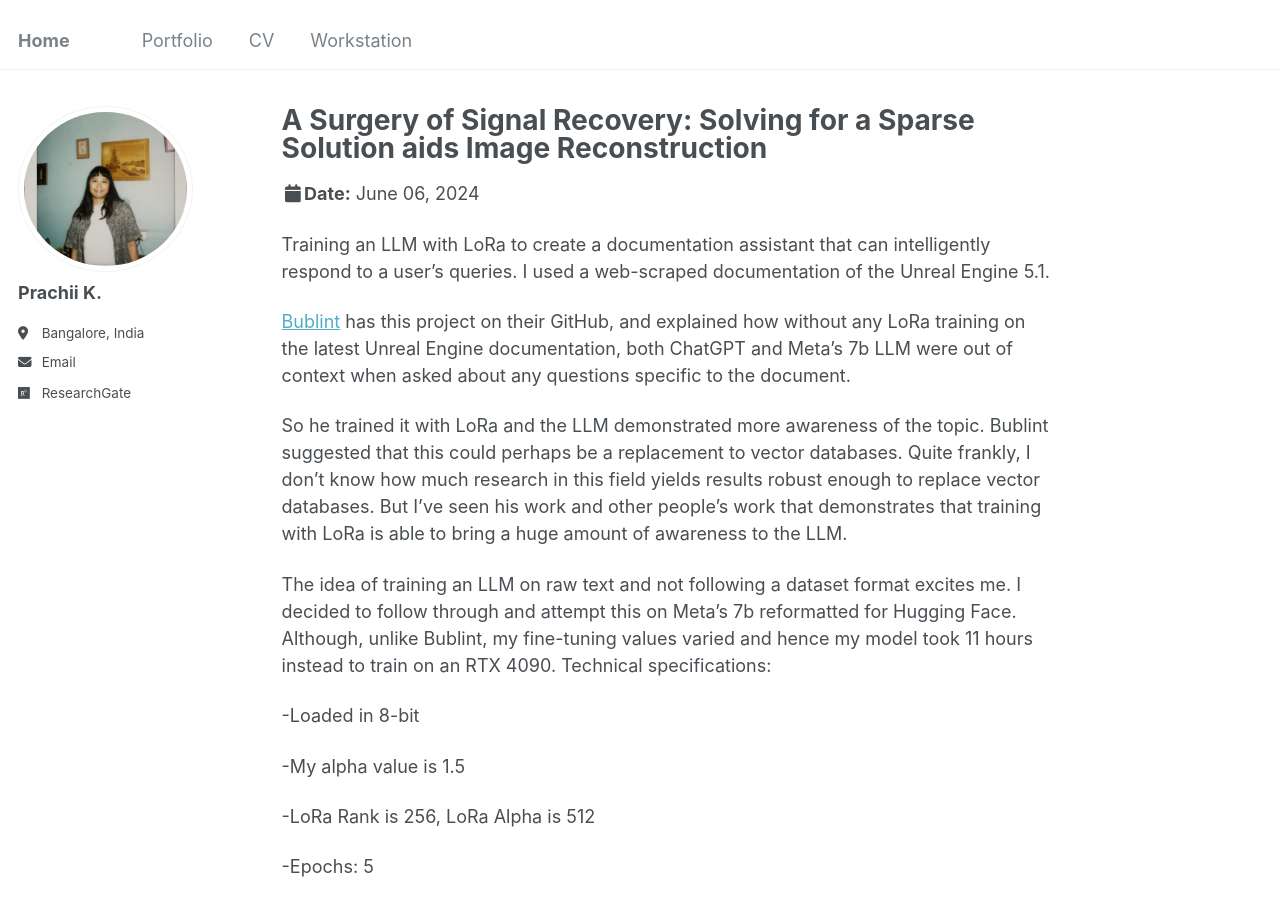
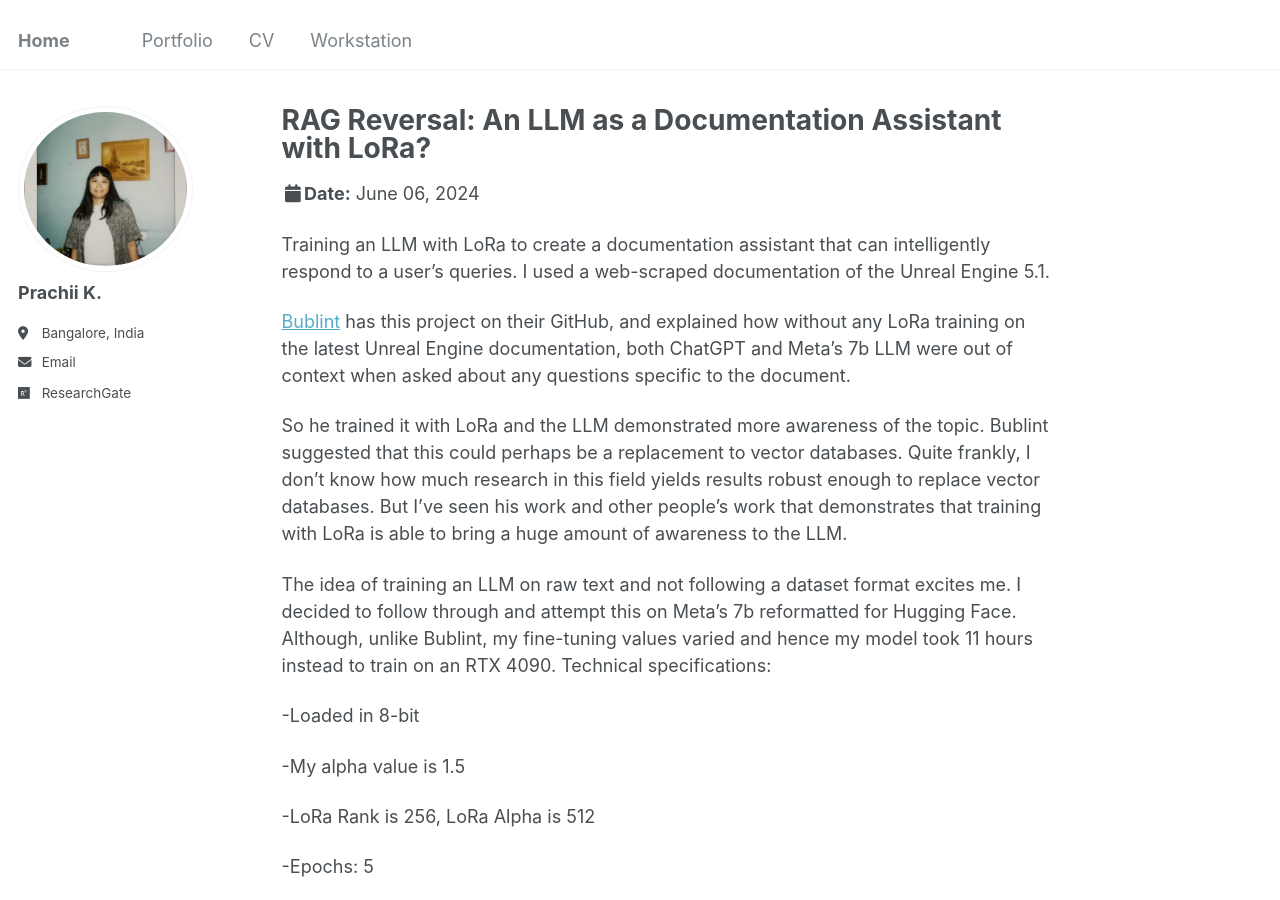
Before and after one commit to asaiyru99/asaiy, a Jekyll site: the page built from _talks/llm.md, in a window 1280 px wide and 900 px high. Built offline with Jekyll 4.4.1, drawn with Linux system fonts in a browser that asks for light colours.

Commit message:
Update llm.md

```diff
--- a/_talks/llm.md
+++ b/_talks/llm.md
@@ -1,5 +1,5 @@
 ---
-title: "A Surgery of Signal Recovery: Solving for a Sparse Solution aids Image Reconstruction"
+title: "RAG Reversal: An LLM as a Documentation Assistant with LoRa?"
 collection: talks
 type: "Talk"
 permalink: /portfolio/meta7b
```
